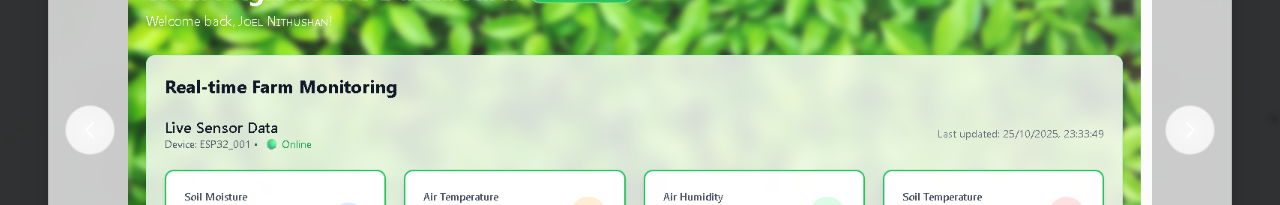
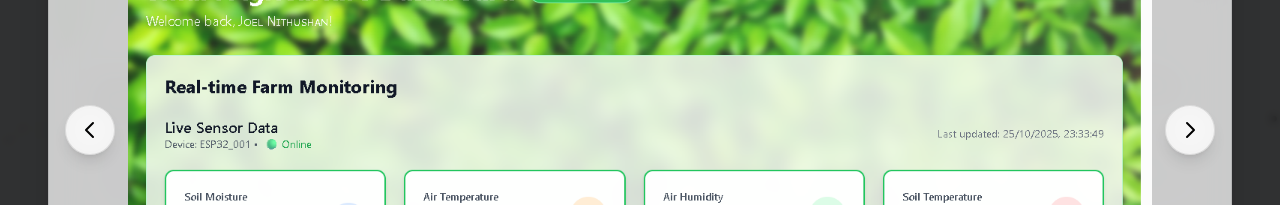
Before and after one commit to joelnithushan/Joel_Nithushan_A_T_Portfolio, a Next.js app: page / in a window 1280 px wide. Both pictures are taken after a click on the element 248 px from the left and 3014 px from the top of the page. Shown: the part 2895-3100 px from the top of the page. Built offline with nearby package versions, Linux system fonts and the light colour scheme.

Commit message:
feat: update button styles and improve image gallery navigation

```diff
--- a/components/Hero.tsx
+++ b/components/Hero.tsx
@@ -79,7 +79,7 @@ export default function Hero() {
             >
               <Link
                 href="/projects"
-                className="inline-flex items-center justify-center px-8 py-3 text-base font-semibold bg-transparent border-2 border-red-600 text-white rounded-lg hover:bg-red-600 transition-all duration-300 w-full sm:w-auto"
+                className="inline-flex items-center justify-center px-8 py-3 text-base font-semibold bg-red-600 border-2 border-red-600 text-white rounded-lg hover:bg-red-700 transition-all duration-300 w-full sm:w-auto"
               >
                 View Projects
                 <ArrowRight className="ml-2 h-5 w-5" />
@@ -87,7 +87,7 @@ export default function Hero() {
               <a
                 href="/joel_intern_cv.pdf"
                 download="Joel_Nithushan_CV.pdf"
-                className="inline-flex items-center justify-center px-8 py-3 text-base font-semibold bg-transparent border-2 border-red-600 text-white rounded-lg hover:bg-red-600 transition-all duration-300 w-full sm:w-auto"
+                className="inline-flex items-center justify-center px-8 py-3 text-base font-semibold bg-red-600 border-2 border-red-600 text-white rounded-lg hover:bg-red-700 transition-all duration-300 w-full sm:w-auto"
               >
                 Download CV
                 <Download className="ml-2 h-5 w-5" />
--- a/components/ProjectCard.tsx
+++ b/components/ProjectCard.tsx
@@ -54,7 +54,7 @@ export default function ProjectCard({ project, index }: ProjectCardProps) {
 
       <div className="p-4 sm:p-5 md:p-6 flex flex-col flex-grow">
         <motion.h3
-          className="text-lg sm:text-xl font-bold mb-2 sm:mb-3 line-clamp-2"
+          className="text-lg sm:text-xl font-bold mb-2 sm:mb-3 line-clamp-2 dark:text-white text-black"
           whileHover={{ color: "hsl(var(--primary))" }}
           transition={{ duration: 0.2 }}
         >
--- a/components/ProjectImageModal.tsx
+++ b/components/ProjectImageModal.tsx
@@ -3,7 +3,7 @@
 import { motion, AnimatePresence } from "framer-motion";
 import { X } from "lucide-react";
 import Image from "next/image";
-import { useEffect, useState } from "react";
+import { useEffect, useState, useCallback } from "react";
 
 interface ProjectImageModalProps {
   isOpen: boolean;
@@ -37,13 +37,32 @@ export default function ProjectImageModal({
     }
   }, [isOpen]);
 
-  const handlePrevious = () => {
+  const handlePrevious = useCallback(() => {
     setCurrentIndex((prev) => (prev === 0 ? images.length - 1 : prev - 1));
-  };
+  }, [images.length]);
 
-  const handleNext = () => {
+  const handleNext = useCallback(() => {
     setCurrentIndex((prev) => (prev === images.length - 1 ? 0 : prev + 1));
-  };
+  }, [images.length]);
+
+  useEffect(() => {
+    if (!isOpen) return;
+
+    const handleKeyDown = (event: KeyboardEvent) => {
+      if (event.key === "ArrowRight") {
+        event.preventDefault();
+        handleNext();
+      } else if (event.key === "ArrowLeft") {
+        event.preventDefault();
+        handlePrevious();
+      } else if (event.key === "Escape") {
+        onClose();
+      }
+    };
+
+    window.addEventListener("keydown", handleKeyDown);
+    return () => window.removeEventListener("keydown", handleKeyDown);
+  }, [handleNext, handlePrevious, isOpen, onClose]);
 
   if (!images || images.length === 0) return null;
 
@@ -116,11 +135,11 @@ export default function ProjectImageModal({
                     whileHover={{ scale: 1.1 }}
                     whileTap={{ scale: 0.9 }}
                     onClick={handlePrevious}
-                    className="absolute left-2 sm:left-4 top-1/2 -translate-y-1/2 p-2 sm:p-3 glass rounded-full hover:bg-white/10 transition-colors z-10"
+                    className="absolute left-2 sm:left-4 top-1/2 -translate-y-1/2 p-2 sm:p-3 glass rounded-full hover:bg-white/20 dark:hover:bg-white/10 transition-colors z-10 bg-white/80 dark:bg-white/10 text-black dark:text-white shadow-lg"
                     aria-label="Previous image"
                   >
                     <svg
-                      className="w-5 h-5 sm:w-6 sm:h-6 text-white"
+                      className="w-5 h-5 sm:w-6 sm:h-6"
                       fill="none"
                       stroke="currentColor"
                       viewBox="0 0 24 24"
@@ -137,11 +156,11 @@ export default function ProjectImageModal({
                     whileHover={{ scale: 1.1 }}
                     whileTap={{ scale: 0.9 }}
                     onClick={handleNext}
-                    className="absolute right-2 sm:right-4 top-1/2 -translate-y-1/2 p-2 sm:p-3 glass rounded-full hover:bg-white/10 transition-colors z-10"
+                    className="absolute right-2 sm:right-4 top-1/2 -translate-y-1/2 p-2 sm:p-3 glass rounded-full hover:bg-white/20 dark:hover:bg-white/10 transition-colors z-10 bg-white/80 dark:bg-white/10 text-black dark:text-white shadow-lg"
                     aria-label="Next image"
                   >
                     <svg
-                      className="w-5 h-5 sm:w-6 sm:h-6 text-white"
+                      className="w-5 h-5 sm:w-6 sm:h-6"
                       fill="none"
                       stroke="currentColor"
                       viewBox="0 0 24 24"
```
